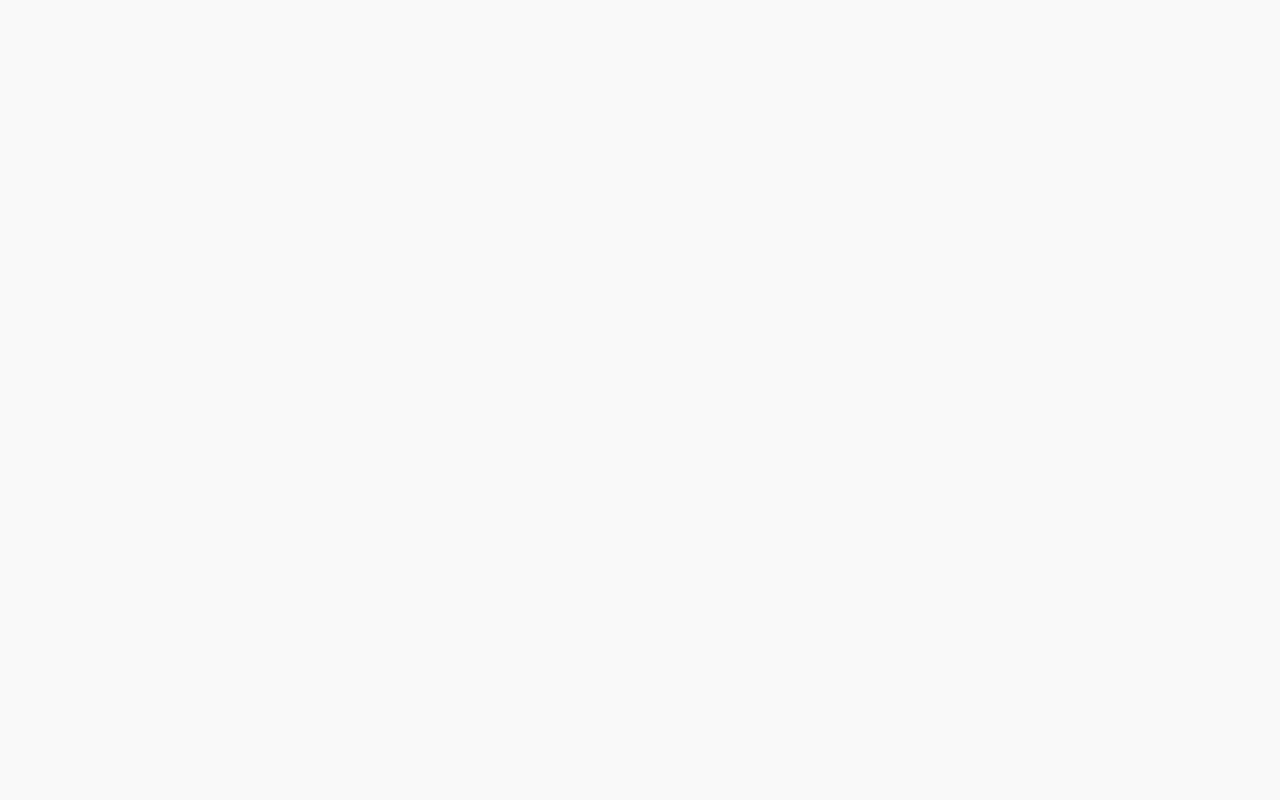
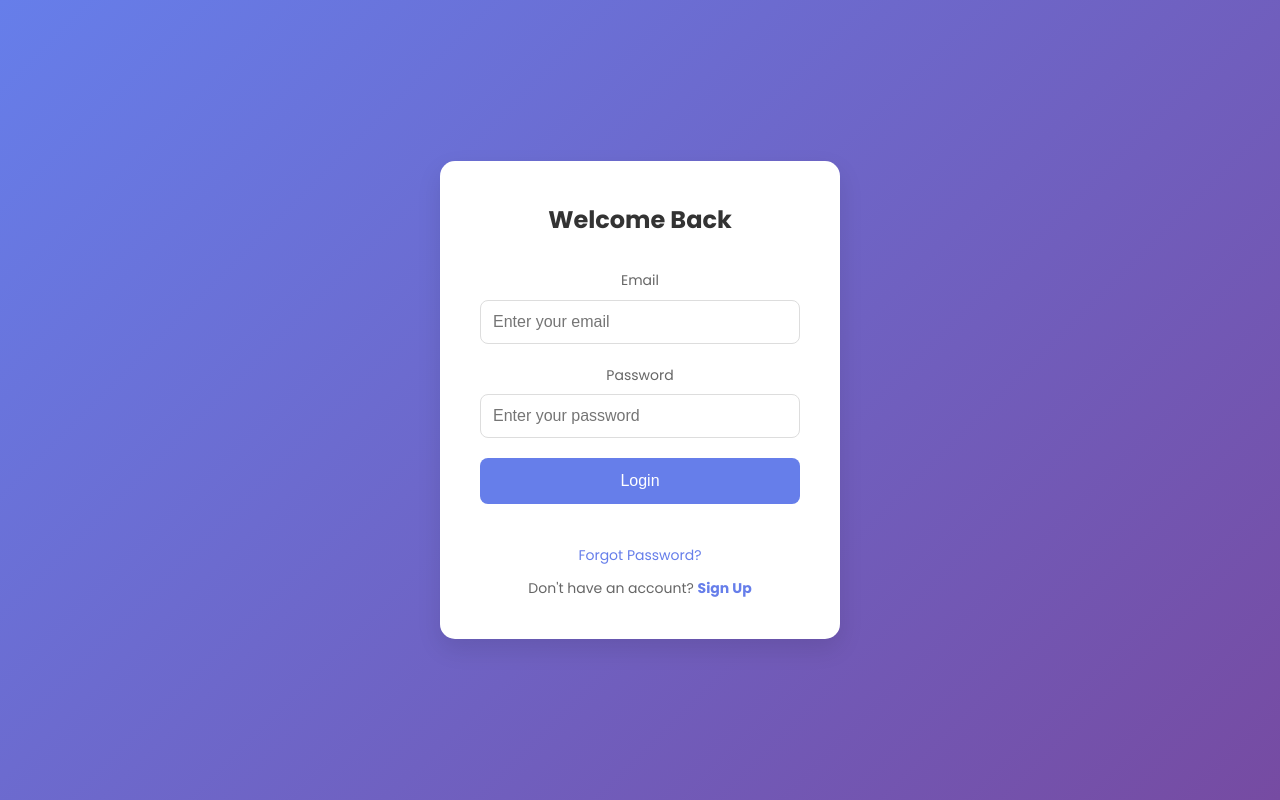
Before and after one commit to KAVINDU0000/ITPMrepo, a React (Vite) app in the folder itpmfrontend/: page /login in a window 1280 px wide. Before the commit this address had no page. Built offline with nearby package versions, Linux system fonts and the light colour scheme.

Commit message:
add login and signup

```diff
--- /dev/null
+++ b/itpmfrontend/src/Pages/Login.css
@@ -0,0 +1,114 @@
+.login-container {
+  display: flex;
+  justify-content: center;
+  align-items: center;
+  min-height: 100vh;
+  background: linear-gradient(135deg, #667eea 0%, #764ba2 100%);
+  padding: 20px;
+}
+
+.login-box {
+  background: white;
+  padding: 40px;
+  border-radius: 15px;
+  box-shadow: 0 10px 25px rgba(0, 0, 0, 0.1);
+  width: 100%;
+  max-width: 400px;
+  text-align: center;
+}
+
+.login-box h2 {
+  color: #333;
+  margin-bottom: 30px;
+  font-size: 24px;
+}
+
+.login-form {
+  display: flex;
+  flex-direction: column;
+  gap: 20px;
+}
+
+.input-group {
+  display: flex;
+  flex-direction: column;
+  gap: 8px;
+}
+
+.input-group label {
+  color: #666;
+  font-size: 14px;
+}
+
+.input-group input {
+  width: 100%;
+  padding: 12px;
+  border: 1px solid #ddd;
+  border-radius: 8px;
+  font-size: 16px;
+  transition: border-color 0.3s ease;
+}
+
+.input-group input:focus {
+  outline: none;
+  border-color: #667eea;
+}
+
+.login-button {
+  width: 100%;
+  padding: 14px;
+  background: #667eea;
+  color: white;
+  border: none;
+  border-radius: 8px;
+  font-size: 16px;
+  cursor: pointer;
+  transition: background 0.3s ease;
+}
+
+.login-button:hover {
+  background: #764ba2;
+}
+
+.login-options {
+  display: flex;
+  flex-direction: column;
+  gap: 10px;
+  margin-top: 20px;
+}
+
+.forgot-password {
+  color: #667eea;
+  text-decoration: none;
+  font-size: 14px;
+  transition: color 0.3s ease;
+}
+
+.forgot-password:hover {
+  color: #764ba2;
+  text-decoration: underline;
+}
+
+.signup-link {
+  color: #666;
+  font-size: 14px;
+}
+
+.signup-link a {
+  color: #667eea;
+  text-decoration: none;
+  font-weight: bold;
+}
+
+.signup-link a:hover {
+  text-decoration: underline;
+}
+
+.error-message {
+  color: #ff4444;
+  background: #ffe6e6;
+  padding: 10px;
+  border-radius: 8px;
+  margin-bottom: 20px;
+  text-align: center;
+}
--- /dev/null
+++ b/itpmfrontend/src/Pages/Login.jsx
@@ -0,0 +1,78 @@
+import React, { useState } from 'react';
+import { Link, useNavigate } from 'react-router-dom';
+import './Login.css';
+
+function Login() {
+  const navigate = useNavigate();
+  const [formData, setFormData] = useState({
+    email: '',
+    password: ''
+  });
+  const [error, setError] = useState('');
+
+  const handleChange = (e) => {
+    setFormData({
+      ...formData,
+      [e.target.name]: e.target.value
+    });
+  };
+
+  const handleSubmit = (e) => {
+    e.preventDefault();
+    // TODO: Add actual authentication logic here
+    if (formData.email && formData.password) {
+      // For now, just navigate to home page
+      navigate('/');
+    } else {
+      setError('Please fill in all fields');
+    }
+  };
+
+  return (
+    <div className="login-container">
+      <div className="login-box">
+        <h2>Welcome Back</h2>
+        {error && <div className="error-message">{error}</div>}
+        <form onSubmit={handleSubmit} className="login-form">
+          <div className="input-group">
+            <label htmlFor="email">Email</label>
+            <input
+              type="email"
+              id="email"
+              name="email"
+              value={formData.email}
+              onChange={handleChange}
+              required
+              placeholder="Enter your email"
+            />
+          </div>
+          <div className="input-group">
+            <label htmlFor="password">Password</label>
+            <input
+              type="password"
+              id="password"
+              name="password"
+              value={formData.password}
+              onChange={handleChange}
+              required
+              placeholder="Enter your password"
+            />
+          </div>
+          <button type="submit" className="login-button">
+            Login
+          </button>
+          <div className="login-options">
+            <Link to="/forgot-password" className="forgot-password">
+              Forgot Password?
+            </Link>
+            <p className="signup-link">
+              Don't have an account? <Link to="/signup">Sign Up</Link>
+            </p>
+          </div>
+        </form>
+      </div>
+    </div>
+  );
+}
+
+export default Login;
--- /dev/null
+++ b/itpmfrontend/src/Pages/Signup.css
@@ -0,0 +1,99 @@
+.signup-container {
+  display: flex;
+  justify-content: center;
+  align-items: center;
+  min-height: 100vh;
+  background: linear-gradient(135deg, #667eea 0%, #764ba2 100%);
+  padding: 20px;
+}
+
+.signup-box {
+  background: white;
+  padding: 40px;
+  border-radius: 15px;
+  box-shadow: 0 10px 25px rgba(0, 0, 0, 0.1);
+  width: 100%;
+  max-width: 400px;
+  text-align: center;
+}
+
+.signup-box h2 {
+  color: #333;
+  margin-bottom: 30px;
+  font-size: 24px;
+}
+
+.signup-form {
+  display: flex;
+  flex-direction: column;
+  gap: 20px;
+}
+
+.input-group {
+  display: flex;
+  flex-direction: column;
+  gap: 8px;
+}
+
+.input-group label {
+  color: #666;
+  font-size: 14px;
+}
+
+.input-group input {
+  width: 100%;
+  padding: 12px;
+  border: 1px solid #ddd;
+  border-radius: 8px;
+  font-size: 16px;
+  transition: border-color 0.3s ease;
+}
+
+.input-group input:focus {
+  outline: none;
+  border-color: #667eea;
+}
+
+.signup-button {
+  width: 100%;
+  padding: 14px;
+  background: #667eea;
+  color: white;
+  border: none;
+  border-radius: 8px;
+  font-size: 16px;
+  cursor: pointer;
+  transition: background 0.3s ease;
+}
+
+.signup-button:hover {
+  background: #764ba2;
+}
+
+.signup-options {
+  margin-top: 20px;
+}
+
+.login-link {
+  color: #666;
+  font-size: 14px;
+}
+
+.login-link a {
+  color: #667eea;
+  text-decoration: none;
+  font-weight: bold;
+}
+
+.login-link a:hover {
+  text-decoration: underline;
+}
+
+.error-message {
+  color: #ff4444;
+  background: #ffe6e6;
+  padding: 10px;
+  border-radius: 8px;
+  margin-bottom: 20px;
+  text-align: center;
+}
--- /dev/null
+++ b/itpmfrontend/src/Pages/Signup.jsx
@@ -0,0 +1,104 @@
+import React, { useState } from 'react';
+import { Link, useNavigate } from 'react-router-dom';
+import './Signup.css';
+
+function Signup() {
+  const navigate = useNavigate();
+  const [formData, setFormData] = useState({
+    name: '',
+    email: '',
+    password: '',
+    confirmPassword: '',
+  });
+  const [error, setError] = useState('');
+
+  const handleChange = (e) => {
+    setFormData({
+      ...formData,
+      [e.target.name]: e.target.value
+    });
+  };
+
+  const handleSubmit = (e) => {
+    e.preventDefault();
+    if (!formData.name || !formData.email || !formData.password || !formData.confirmPassword) {
+      setError('Please fill in all fields');
+      return;
+    }
+    if (formData.password !== formData.confirmPassword) {
+      setError('Passwords do not match');
+      return;
+    }
+    // TODO: Add actual registration logic here
+    navigate('/login');
+  };
+
+  return (
+    <div className="signup-container">
+      <div className="signup-box">
+        <h2>Create Account</h2>
+        {error && <div className="error-message">{error}</div>}
+        <form onSubmit={handleSubmit} className="signup-form">
+          <div className="input-group">
+            <label htmlFor="name">Full Name</label>
+            <input
+              type="text"
+              id="name"
+              name="name"
+              value={formData.name}
+              onChange={handleChange}
+              required
+              placeholder="Enter your full name"
+            />
+          </div>
+          <div className="input-group">
+            <label htmlFor="email">Email</label>
+            <input
+              type="email"
+              id="email"
+              name="email"
+              value={formData.email}
+              onChange={handleChange}
+              required
+              placeholder="Enter your email"
+            />
+          </div>
+          <div className="input-group">
+            <label htmlFor="password">Password</label>
+            <input
+              type="password"
+              id="password"
+              name="password"
+              value={formData.password}
+              onChange={handleChange}
+              required
+              placeholder="Enter your password"
+            />
+          </div>
+          <div className="input-group">
+            <label htmlFor="confirmPassword">Confirm Password</label>
+            <input
+              type="password"
+              id="confirmPassword"
+              name="confirmPassword"
+              value={formData.confirmPassword}
+              onChange={handleChange}
+              required
+              placeholder="Confirm your password"
+            />
+          </div>
+          <button type="submit" className="signup-button">
+            Sign Up
+          </button>
+          <div className="signup-options">
+            <p className="login-link">
+              Already have an account? <Link to="/login">Login</Link>
+            </p>
+          </div>
+        </form>
+      </div>
+    </div>
+  );
+}
+
+export default Signup;
--- a/itpmfrontend/src/components/Navbar.jsx
+++ b/itpmfrontend/src/components/Navbar.jsx
@@ -64,10 +64,16 @@ function Navbar() {
               <span>Contact</span>
             </Link>
           </li>
-          <li className="book-appointment">
-            <Link to="/appointment" className="appointment-btn">
-              <FaBell className="btn-icon" />
+          <li className="auth-links">
+            <Link to="/login" className="auth-link">
+              <FaBell className="nav-icon" />
               <span>Login</span>
+            </Link>
+          </li>
+          <li className="auth-links">
+            <Link to="/signup" className="auth-link">
+              <FaBell className="nav-icon" />
+              <span>Sign Up</span>
             </Link>
           </li>
         </ul>
--- a/itpmfrontend/src/main.jsx
+++ b/itpmfrontend/src/main.jsx
@@ -10,6 +10,8 @@ import Adminpanel from "./Pages/Adminpanel.jsx";
 import PetSymptomChecker from "./Pages/PetSymptomChecker.jsx";
 import PetTrainingVideos from "./Pages/PetTrainingVideos.jsx";
 import Contactus from "./components/Contactus.jsx";
+import Login from "./Pages/Login.jsx";
+import Signup from "./Pages/Signup.jsx";
 
 
 createRoot(document.getElementById("root")).render(
@@ -24,6 +26,8 @@ createRoot(document.getElementById("root")).render(
         <Route path="/Pet" element={<PetSymptomChecker/>}/>
         <Route path="/Trainv" element={<PetTrainingVideos/>}/>
         <Route path="/contact" element={<Contactus/>}/>
+        <Route path="/login" element={<Login/>} />
+        <Route path="/signup" element={<Signup/>} />
 
      </Routes>
 
```
